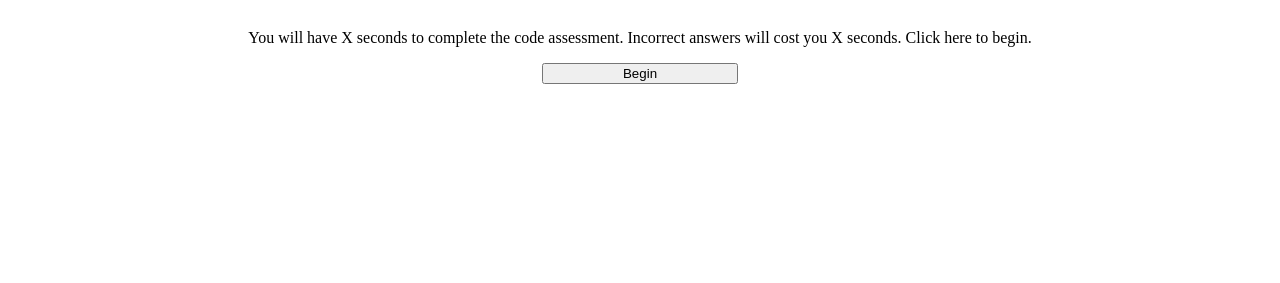
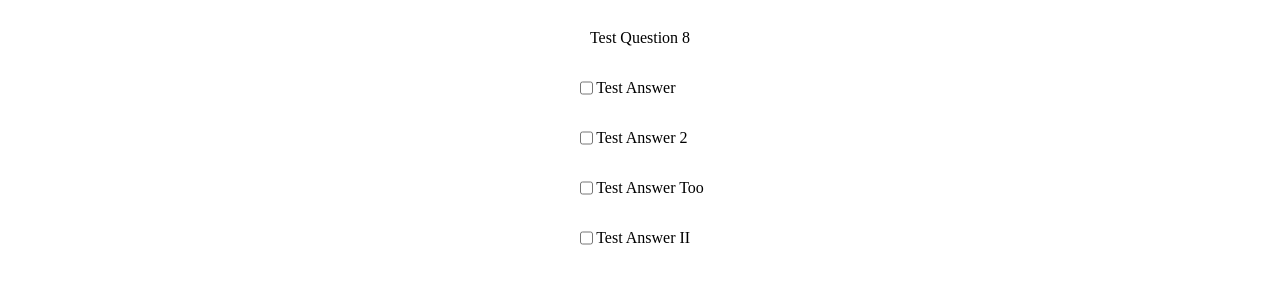
Before and after one commit to MasonMcCoy/code-assessment, a plain HTML site: page index.html in a window 1280 px wide. Both pictures are taken after a click on the button "Begin". Shown: the part 75-358 px from the top of the page. Drawn offline with Linux system fonts and the light colour scheme.

Commit message:
Added function to add a form with question prompt and choices. Added function that chooses a test question from an array of question ojects.

```diff
--- a/assets/css/style.css
+++ b/assets/css/style.css
@@ -29,7 +29,7 @@ main {
     justify-content: center;
 }
 
-#test-area {
+#assess-area {
     display: flex;
     flex-direction: column;
     align-items: center;
--- a/assets/js/script.js
+++ b/assets/js/script.js
@@ -1,7 +1,85 @@
+// DOM variables
+var test = document.getElementById("assess-area");
 var timerCount = document.getElementById("timer-count");
 var startBttn = document.getElementById("start-button");
+var question = document.getElementById("prompt-area");
 
+// Array of assessment question objects
+// TO-DO: Add content to this array
+var assessQuestions = [{
+    prompt: "Test Question 1",
+    choices: ["Test Answer", "Test Answer 2", "Test Answer Too", "Test Answer II"]
+}, {
+    prompt: "Test Question 2",
+    choices: ["Test Answer", "Test Answer 2", "Test Answer Too", "Test Answer II"]
+}, {
+    prompt: "Test Question 3",
+    choices: ["Test Answer", "Test Answer 2", "Test Answer Too", "Test Answer II"]
+}, {
+    prompt: "Test Question 4",
+    choices: ["Test Answer", "Test Answer 2", "Test Answer Too", "Test Answer II"]
+}, {
+    prompt: "Test Question 5",
+    choices: ["Test Answer", "Test Answer 2", "Test Answer Too", "Test Answer II"]
+}, {
+    prompt: "Test Question 6",
+    choices: ["Test Answer", "Test Answer 2", "Test Answer Too", "Test Answer II"]
+}, {
+    prompt: "Test Question 7",
+    choices: ["Test Answer", "Test Answer 2", "Test Answer Too", "Test Answer II"]
+}, {
+    prompt: "Test Question 8",
+    choices: ["Test Answer", "Test Answer 2", "Test Answer Too", "Test Answer II"]
+}, {
+    prompt: "Test Question 9",
+    choices: ["Test Answer", "Test Answer 2", "Test Answer Too", "Test Answer II"]
+}, {
+    prompt: "Test Question 10",
+    choices: ["Test Answer", "Test Answer 2", "Test Answer Too", "Test Answer II"]
+}
+
+]
+
+// Randomly selects from array of test questions
+function getQuestion() {
+    for (var i = 0; i < assessQuestions.length; i++) {
+        var randomIdx = Math.floor(Math.random() * assessQuestions.length);
+
+        // Return question object
+        return assessQuestions[randomIdx]
+    }
+}
+
+// Adds form to assessment area with question prompt and choices
+function renderForm() {
+    question.innerText = getQuestion().prompt;
+
+    var choiceForm = document.createElement("form");
+
+    for (var i = 0; i < 4; i++) {
+        var choiceRow = document.createElement("div");
+        var choiceCB = document.createElement("input");
+        var choiceP = document.createElement("p");
+
+        choiceRow.style.display = "flex";
+        choiceCB.setAttribute("type", "checkbox");
+        choiceP.innerText = getQuestion().choices[i];
+
+        choiceRow.appendChild(choiceCB);
+        choiceRow.appendChild(choiceP);
+
+        choiceForm.appendChild(choiceRow);
+    }
+
+    test.appendChild(choiceForm);
+}
+
+// Starts the assessment
 function startTest() {
+    startBttn.style.display = "none";
+
+    renderForm();
+
     var timeLeft = 10;
 
     var testTime = setInterval(function() {
@@ -15,5 +93,4 @@ function startTest() {
     }, 1000)
 }
 
-
 startBttn.addEventListener("click", startTest);
--- a/index.html
+++ b/index.html
@@ -24,7 +24,7 @@
 
     <main>
       <section>
-        <div id="test-area">
+        <div id="assess-area">
           <p id="prompt-area">
               You will have X seconds to complete the code assessment.
               Incorrect answers will cost you X seconds.
```
